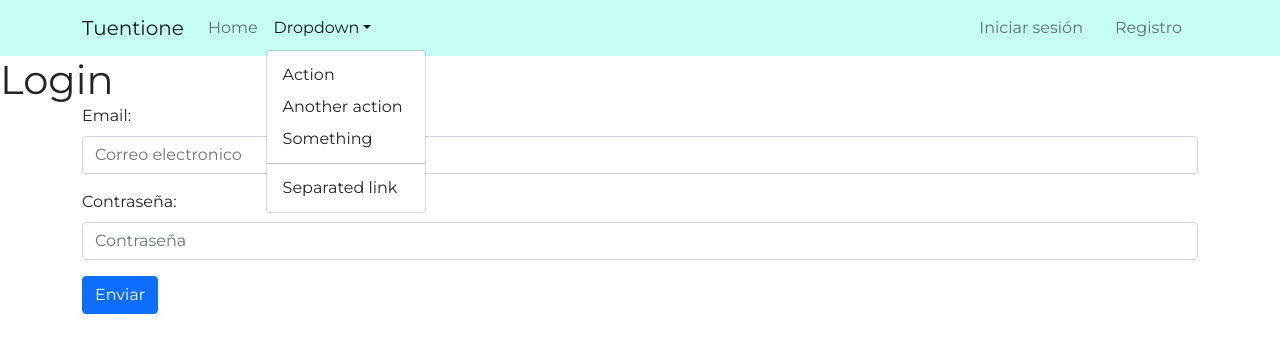
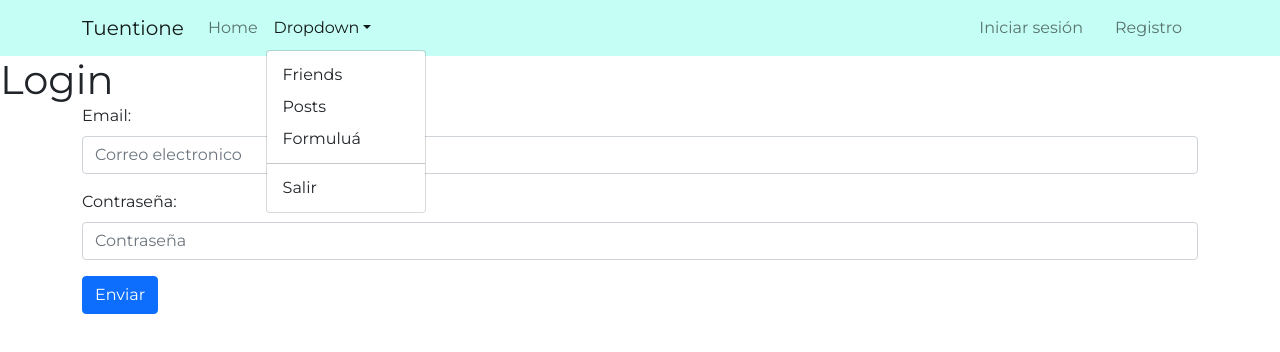
Before and after one commit to Guillecalero/Tuenti-One, a React (Create React App) app in the folder client/: page / in a window 1280 px wide. Both pictures are taken after a click on the button "Dropdown". Shown: the top 352 px of the page. Built offline with nearby package versions, Linux system fonts and the light colour scheme; no server answers.

Commit message:
jueves tarde tarde

```diff
--- a/client/src/components/NavBar/NavBar.jsx
+++ b/client/src/components/NavBar/NavBar.jsx
@@ -28,11 +28,11 @@ const NavBar = () => {
                                 </Link>
                             }
                             <NavDropdown title="Dropdown" id="basic-nav-dropdown">
-                                <NavDropdown.Item href="#action/3.1">Action</NavDropdown.Item>
-                                <NavDropdown.Item href="#action/3.2">Another action</NavDropdown.Item>
-                                <NavDropdown.Item href="#action/3.3">Something</NavDropdown.Item>
+                                <NavDropdown.Item href="#action/3.1">Friends</NavDropdown.Item>
+                                <NavDropdown.Item href="#action/3.2">Posts</NavDropdown.Item>
+                                <NavDropdown.Item href="#action/3.3">Formuluá</NavDropdown.Item>
                                 <NavDropdown.Divider />
-                                <NavDropdown.Item href="#action/3.4">Separated link</NavDropdown.Item>
+                                <NavDropdown.Item href="#action/3.4">Salir</NavDropdown.Item>
                             </NavDropdown>
                         </Nav>
                         <div className="loginRegister">
@@ -50,7 +50,7 @@ const NavBar = () => {
                                     :
                                     <>
                                         <Nav.Link as='span' onClick={logOutUser}>Cerrar sesión</Nav.Link>
-                                        <Nav.Link as='span'>Bienvenido {user?.username}</Nav.Link>
+                                        <Nav.Link as='span'>Bienvenid@ {user?.username}</Nav.Link>
                                     </>
                             }
                         </div>
```
Also changed, not shown: client/src/context/user.context.jsx (added, +34 -0 lines).
